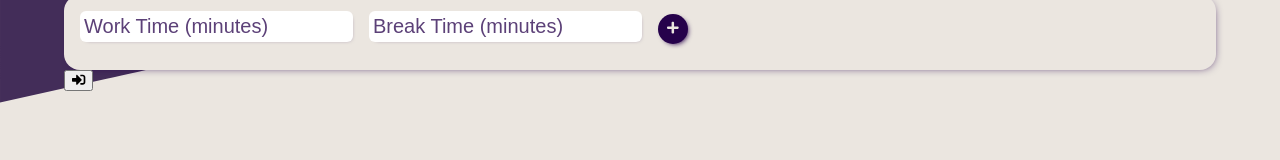
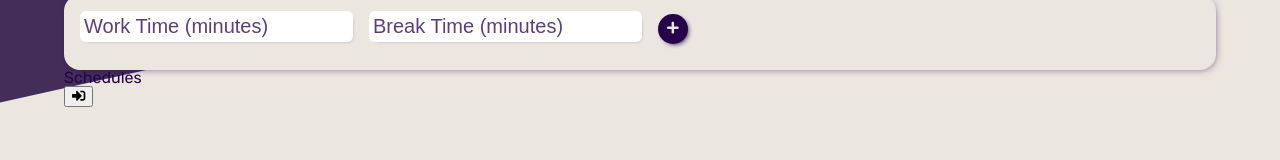
Before and after one commit to Zietieflr/project-mod5-frontend, a Vue app: page / in a window 1280 px wide. Shown: the part 125-285 px from the top of the page. Built offline with nearby package versions, Linux system fonts and the light colour scheme; what vue-native-notification, vue-swal would draw is missing.

Commit message:
Render schedules. Render time values. Delete schedules.

```diff
--- /dev/null
+++ b/src/components/Schedule.vue
@@ -0,0 +1,35 @@
+<template>
+  <li>
+    <button v-if="showTimeValues" @click="toggleTimeValues" ><font-awesome-icon icon="minus" /></button>
+    <button v-else @click="toggleTimeValues" ><font-awesome-icon icon="bars" /></button>
+    {{ schedule.name }}
+    <button @click="() => deleteSchedule(schedule.id)"><font-awesome-icon icon="trash-alt" /></button>
+    <ul v-if="showTimeValues">
+      <Timer v-for="timeValue in schedule.time_values_attributes" :key="timeValue.id" :timerValue="timeValue" />
+    </ul>
+  </li>
+</template>
+
+<script>
+  import Timer from "./Timer"
+  // import { fetchDELETE } from "../utilityFunctions/helpers"
+  // import url from "../utilityFunctions/urls"
+
+  export default {
+    name: "Schedule",
+    props: [ "schedule", "deleteSchedule" ],
+    components: {
+      Timer,
+    },
+    data() {
+      return {
+        showTimeValues: false,
+      }
+    },
+    methods: {
+      toggleTimeValues() {
+        this.showTimeValues = !this.showTimeValues
+      },
+    },
+  }
+</script>
--- a/src/components/SchedulesContainer.vue
+++ b/src/components/SchedulesContainer.vue
@@ -1,11 +1,60 @@
 <template>
-  <div class="schedules-container" >
-
-  </div>
+  <section class="schedules-container" >
+    <h3>Schedules</h3>
+    <ul v-if="(schedules.length > 0)">
+      <Schedule
+        v-for="schedule in schedules"
+        :key="schedule.id"
+        :schedule="schedule"
+        :deleteSchedule="deleteSchedule"
+      />
+    </ul>
+  </section>
 </template>
 
 <script>
-export default {
-  name: 'SchedulesContainer'
-}
+  import Schedule from "./Schedule"
+  import { fetchGET, fetchDELETE } from "../utilityFunctions/helpers"
+  import url from "../utilityFunctions/urls"
+
+  export default {
+    name: "SchedulesContainer",
+    props: [ "validToken" ],
+    components: {
+      Schedule,
+    },
+    data() {
+      return {
+        schedules: [],
+      }
+    },
+    mounted: function() {
+      if(this.validToken) { this.getSchedules }
+    },
+    methods: {
+      setSchedules(schedules) {
+        this.schedules = schedules
+      },
+      renameAttributes(schedules) {
+        return schedules.map(schedule => {
+          schedule.time_values_attributes = schedule.time_values
+          delete schedule.time_values
+          return schedule
+        })
+      },
+      getSchedules() {
+        fetchGET(url("schedules"))
+          .then(result => this.setSchedules(this.renameAttributes(result)))
+      },
+      deleteSchedule(id) {
+        fetchDELETE(url("schedules"), id)
+        this.setSchedules(this.schedules.filter( schedule => schedule.id !== id ))
+      },
+    },
+    watch: {
+      validToken: function() {
+        this.validToken ? this.getSchedules() : this.setSchedules([])
+      }
+    }
+  }
 </script>
--- a/src/components/Timer.vue
+++ b/src/components/Timer.vue
@@ -1,10 +1,10 @@
 <template>
   <li class="timer-value">
     <p>
-      Work time: {{ timerValue.workTime }}
+      Work time: {{ timerValue.workTime || timerValue.work_time }}
     </p>
     <p>
-      Break time: {{ timerValue.breakTime }}
+      Break time: {{ timerValue.breakTime || timerValue.break_time }}
     </p>
   </li>
 </template>
--- a/src/components/TimerContainer.vue
+++ b/src/components/TimerContainer.vue
@@ -19,7 +19,7 @@
       <Timer v-for="(timerValue, index) in timerValues" :key="index + 'itv'" :timerValue="timerValue" />
     </ul>
     <VisualTimer v-if="start" :timerValue="timerValues[0]" :recentWorkTimer="recentWorkTimer" :setStart="setStart" />
-    <SchedulesContainer v-if="validToken" />
+    <SchedulesContainer :validToken="validToken" />
   </main>
 </template>
 
--- a/src/main.js
+++ b/src/main.js
@@ -7,16 +7,19 @@ import VueSwal from 'vue-swal'
 import {
   faPlay,
   faPlus,
+  faMinus,
+  faMinusCircle,
   faTrashAlt,
   faHistory,
   faSignInAlt,
   faSignOutAlt,
   faEye,
-  faSyncAlt
+  faSyncAlt,
+  faBars
 } from '@fortawesome/free-solid-svg-icons'
 
 
-library.add(faPlay, faPlus, faTrashAlt, faHistory, faSignInAlt, faSignOutAlt, faEye, faSyncAlt)
+library.add(faPlay, faPlus, faMinus, faMinusCircle, faTrashAlt, faHistory, faSignInAlt, faSignOutAlt, faEye, faSyncAlt, faBars)
 Vue.use(VueNativeNotification, {requestOnNotify: true})
 Vue.use(VueSwal)
 
```
